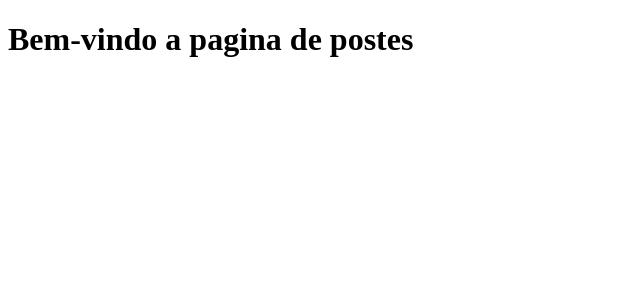
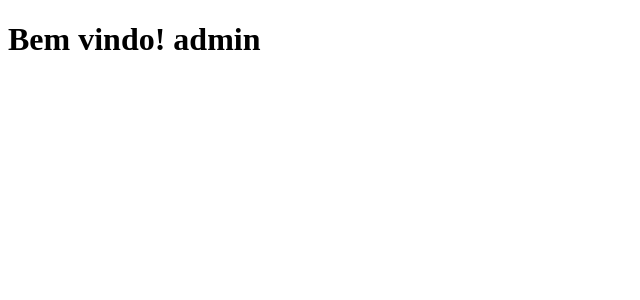
Before and after one commit to AugustoAU/Novo-Projeto-pode-mudar-de-nome-, a Next.js app: page /postes in a window 1280 px wide. Shown: the top 300 px of the page, without its empty margins (0-640 px from the left). Built offline with nearby package versions, Linux system fonts and the light colour scheme.

Commit message:
teste pagina de postes 2

```diff
--- a/pages/postes.js
+++ b/pages/postes.js
@@ -1,5 +1,5 @@
-export default function postes() {
-  return (
-    <h1>Bem-vindo a pagina de postes</h1>
-  );
+function postes() {
+    return <h1>Bem vindo! admin</h1>
 }
+
+export default postes;
```
